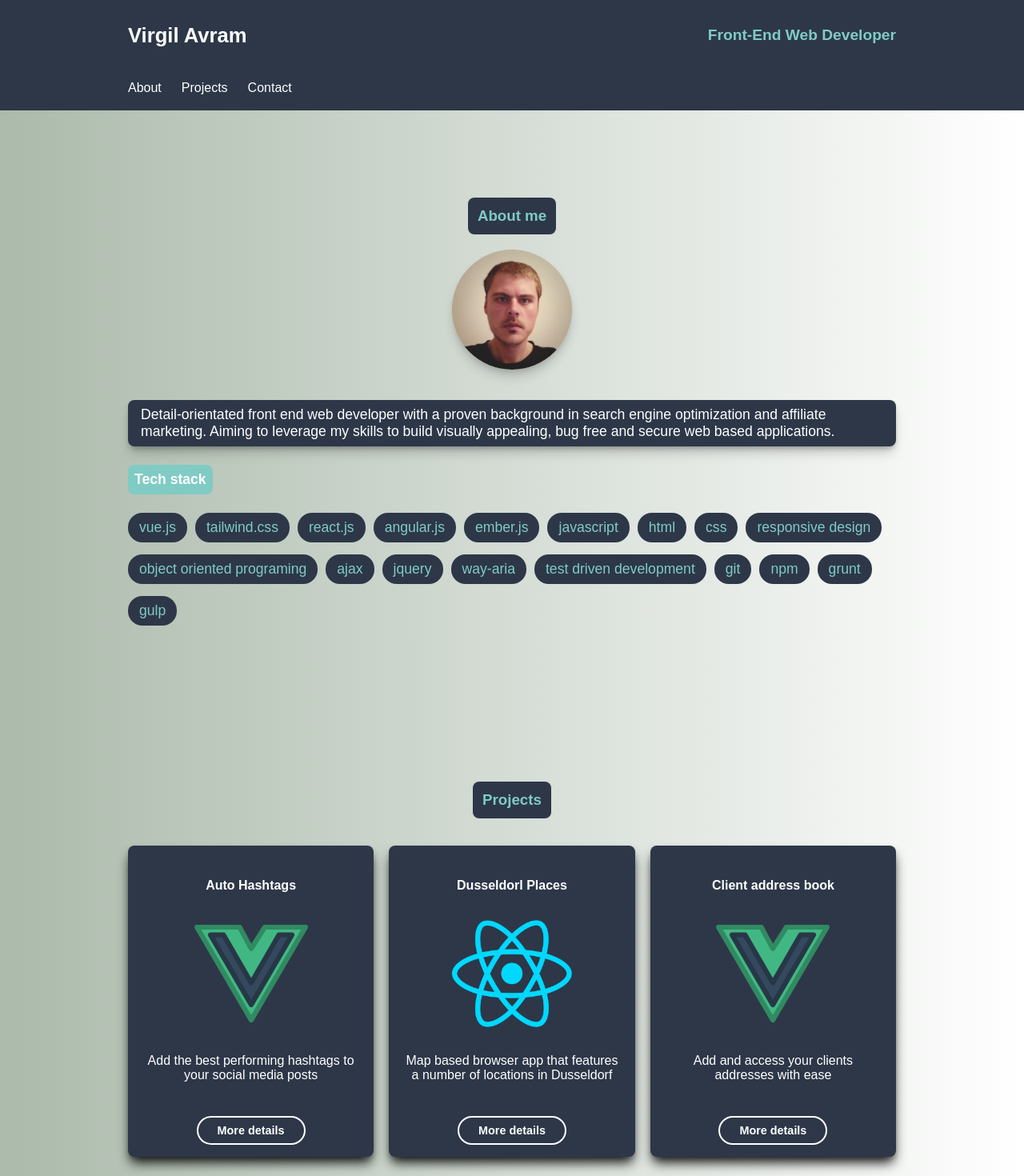
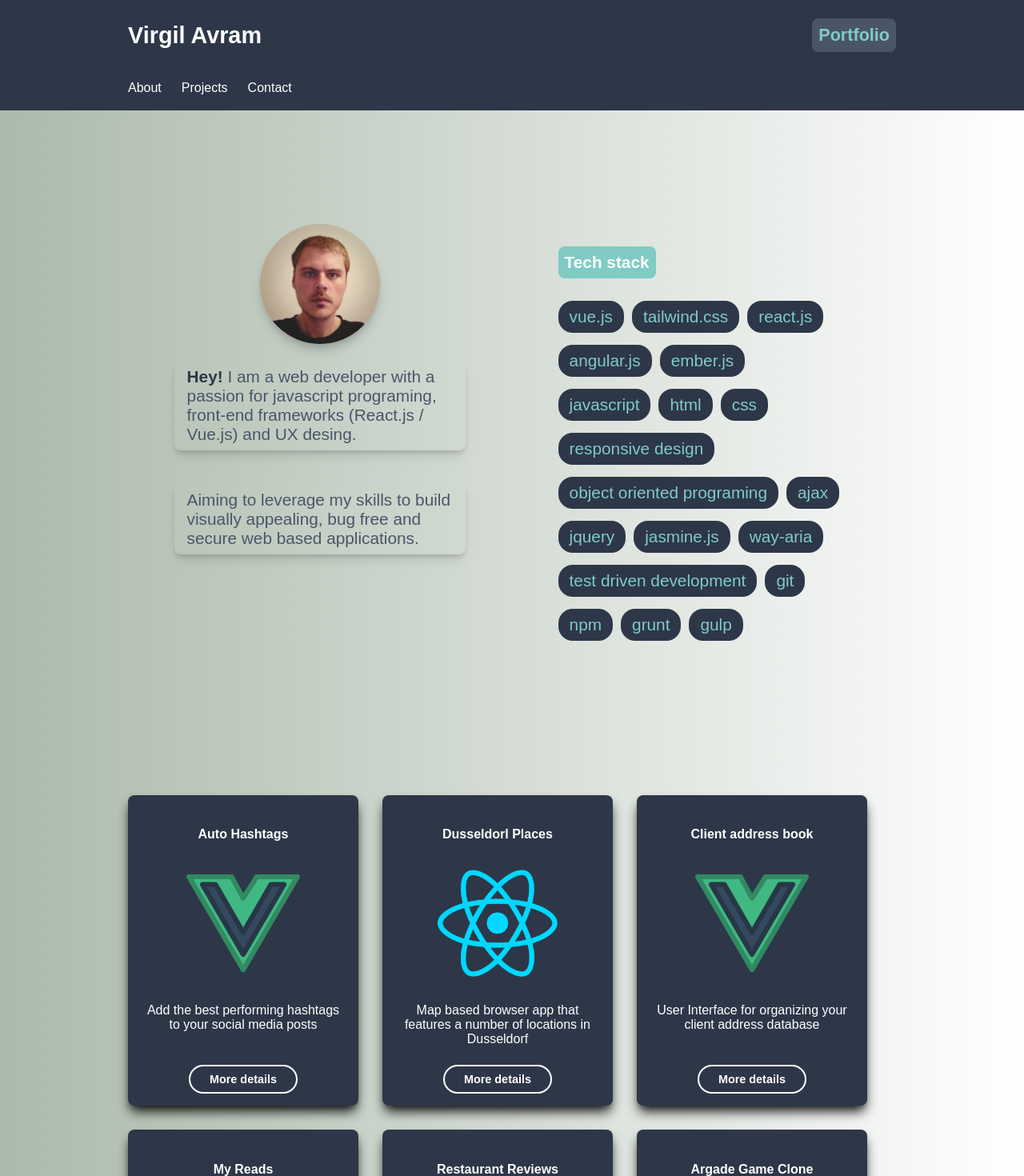
Before and after one commit to virgilseo/portfolio, a React (Create React App) app: page / in a window 1280 px wide. Shown: the top 1470 px of the page at 80% size. Built offline with nearby package versions, Linux system fonts and the light colour scheme.

Commit message:
Update responsive design

```diff
--- a/src/About.js
+++ b/src/About.js
@@ -4,7 +4,7 @@ import ProfilePic from './images/portfolio-pic.jpg';
 // Store tech skills text in a array
 
 const skills = ['vue.js', 'tailwind.css', 'react.js', 'angular.js', 'ember.js', 'javascript', 'html', 'css', 'responsive design', 'object oriented programing',
-                'ajax', 'jquery', 'way-aria', 'test driven development', 'git', 'npm', 'grunt', 'gulp']
+                'ajax', 'jquery', 'jasmine.js', 'way-aria', 'test driven development', 'git', 'npm', 'grunt', 'gulp']
 
 class About extends Component {
 
@@ -13,13 +13,15 @@ class About extends Component {
     return (
 
        <section id='about'>
-         <h3 className='section-title'>About me</h3>
-         <img src={ProfilePic} alt='Profile' className='profile-pic'/>
          <div className='about-container'>
-           <p className="bio"> Detail-orientated front end web developer
-              with a proven background in search engine optimization and affiliate marketing.
-              Aiming to leverage my skills to build visually appealing, bug free and secure
-              web based applications.</p>
+          <div className='bio-container'>
+            <img src={ProfilePic} alt='Profile' className='profile-pic'/>
+            <p className="bio"><span className='bio-greeting'>Hey!</span> I am a web developer
+               with a passion for javascript programing, front-end frameworks (React.js / Vue.js)
+               and UX desing.</p>
+            <p className="bio">Aiming to leverage my skills to build visually appealing, bug free and secure
+            web based applications.</p>
+          </div>
            <div className='tech-container'>
              <h4 className='tech-title'>Tech stack</h4>
              <div className='skills-container'>
--- a/src/App.css
+++ b/src/App.css
@@ -37,6 +37,9 @@ img {
 }
 
 .header-tag {
+  background:#4A5568;
+  border-radius: 8px;
+  padding: 8px;
   color: #80CBC4;
 }
 
@@ -85,7 +88,7 @@ img {
   display: flex;
   align-items: center;
   flex-flow: column;
-  padding: 50px 0px;
+  padding: 60px 0px;
   justify-content: center;
 }
 
@@ -93,6 +96,13 @@ img {
  width: 89%;
  margin-top: 20px;
  font-size: 1.1em;
+ justify-content: center;
+}
+
+.bio-container {
+  display: flex;
+  flex-flow: column;
+  align-items: center;
 }
 
 .skills-container {
@@ -118,20 +128,20 @@ img {
 }
 
 .section-title {
-  background: #2D3748;
-  padding: 12px;
-  color: #80CBC4;
+  padding-top: 10px;
   width: fit-content;
-  border-radius: 8px;
 }
 
 .bio {
-  background: #2D3748;
   padding: 8px 16px;
-  color: #fff;
   border-radius: 8px;
-  box-shadow: 0 10px 15px -3px rgba(0, 0, 0, 0.2), 0 4px 6px -2px rgba(0, 0, 0, 0.25);
+  box-shadow: 0 10px 15px -3px rgba(0, 0, 0, 0.1), 0 4px 6px -2px rgba(0, 0, 0, 0.15);
 }
+.bio-greeting {
+  color: #2D3748;
+  font-weight: 700;
+}
+
 /* Projects */
 
 li {
@@ -252,14 +262,13 @@ ul {
 
 .project-tags {
   font-size: 1.3em;
-  background: #2D3748;
+  background: #F7FAFC;
   margin-right: 10px;
   margin-bottom: 10px;
   margin-top: 5px;
-  padding: 4px 10px;
-  box-shadow: 0 10px 15px -3px rgba(0, 0, 0, 0.6), 0 4px 6px -2px rgba(0, 0, 0, 0.15);
-  border-radius: 12px;
-  color: #80CBC4;
+  padding: 5px 10px;
+  border-radius: 10px;
+  color: #66a29c;
 }
 
 .skill-container {
--- a/src/Contact.js
+++ b/src/Contact.js
@@ -9,7 +9,6 @@ class Contact extends Component {
     return(
 
       <section id='contact'>
-        <h3 className='section-title'>Contact</h3>
         <div className='contact-container'>
           <h4 className='contact-tag'>Get in touch</h4>
           <div className='linkedin-container'>
--- a/src/Header.js
+++ b/src/Header.js
@@ -8,7 +8,7 @@ class Header extends Component {
       <header className='header'>
         <div className='inner-header'>
           <h1>Virgil Avram</h1>
-          <h2 className='header-tag'>Front-End Web Developer</h2>
+          <h2 className='header-tag'>Portfolio</h2>
         </div>
       </header>
     )
--- a/src/ProjectInfo.js
+++ b/src/ProjectInfo.js
@@ -18,7 +18,7 @@ const ProjectInfo = [
    description:['React.js', 'JavaScript', 'Css', 'Html', 'Responsive Design', 'Api'] },
   {id: 2, image: VueIcon, flipped: false, gitLink:'https://github.com/virgilseo/circuly-task',
    liveLink: 'https://github.com/virgilseo/circuly-task', title:'Client address book' ,
-   tag:'Add and access your clients addresses with ease',
+   tag:'User Interface for organizing your client address database',
    description:['Vue.js', 'JavaScript', 'Css', 'Html', 'Responsive Design', 'Rest api'] },
   {id: 3, image: ReactIcon, flipped: false, gitLink:'https://github.com/virgilseo/myreads',
    liveLink: 'https://virgilseo-myreads.surge.sh/', title:'My Reads' ,tag:'Browser app that allows you to search for and categorize books',
@@ -30,7 +30,7 @@ const ProjectInfo = [
    liveLink: 'https://virgilseo-clonegame.surge.sh', title:'Argade Game Clone' ,tag:'A modern day version of the classic arcade game Frogger',
    description:['JavaScript', 'Css', 'Html', 'OOP'] },
   {id: 6, image: TddIcon, flipped: false, gitLink:'https://github.com/virgilseo/feedreader-project',
-   liveLink: 'https://github.com/virgilseo/feedreader-project', title:'Feed Reader' ,tag:'Simple app that reads RSS feeds',
+   liveLink: 'https://github.com/virgilseo/feedreader-project', title:'Feed Reader' ,tag:'RSS feeds web app. Test driven development was implemented using Jasmine.js',
    description:['JavaScript', 'Css', 'Html', 'Jasmine.js', 'Test Driven Development'] },
   {id: 7, image: CssIcon, flipped: false, gitLink:'https://github.com/virgilseo/project-memory-game',
    liveLink: 'https://virgilseo-memorygame.surge.sh/', title:'Memory Game' ,tag:'My take on the classic memory game named Concentration',
--- a/src/Projects.js
+++ b/src/Projects.js
@@ -7,7 +7,6 @@ class Projects extends Component {
     return(
 
       <section id='projects'>
-        <h3 className='section-title'>Projects</h3>
         <ul>
         {this.props.projects.map((project) => (
           <li key={project.id} className='project'>
--- a/src/responsive.css
+++ b/src/responsive.css
@@ -31,13 +31,40 @@
   .contact-container{
     justify-content: space-between;
   }
+
+  .section-title {
+    align-self: flex-start;
+    margin-left: 6%;
+  }
 }
 
-@media only screen and (min-width: 950px) {
+@media only screen and (min-width: 700px) {
+  .about-container {
+    justify-content: space-around;
+    display: flex;
+    margin-top: 50px
+  }
 
+  .bio-container, .tech-container {
+    width: 38%;
+  }
+
+  .footer-container {
+    flex-flow: row;
+    justify-content: space-around;
+  }
+
+}
+
+@media only screen and (min-width: 1050px) {
+
+   .section-title {
+     margin-left: 12%
+   }
   .project {
-    width: 28%;
+    width: 37%;
     font-size: 1em;
+    margin-right: 20px;
   }
 
   .project-tags {
@@ -71,6 +98,8 @@
 
   .contact-container {
     font-size: 1.1em;
+    width: 50%;
+    margin-left: 25%;
   }
 
   .footer-container {
@@ -103,24 +132,27 @@
     margin-left: 50px;
   }
 
-  .inner-header, .inner-nav, .about-container, .contact-container, ul  {
+  .inner-header, .inner-nav, .about-container, ul  {
     width: 75%;
   }
 }
 
-@media only screen and (min-width: 1300px) {
+@media only screen and (min-width: 1250px) {
 
-  .inner-header, .inner-nav, .about-container, .contact-container, ul  {
-    width: 65%;
+  .inner-header, .inner-nav, .about-container, ul  {
+    width: 75%;
   }
 
    .header {
      font-size: 0.9em;
    }
-
+   ul {
+     justify-content: flex-start;
+   }
    .project {
-     width: 27%;
+     width: 26%;
      font-size: 1em;
+     margin-right: 30px;
    }
 
    .project-tags {
@@ -150,6 +182,9 @@
    #contact {
      height: 85vh;
    }
+   .project-links {
+     font-size: 1em;
+   }
 }
 
 
```
